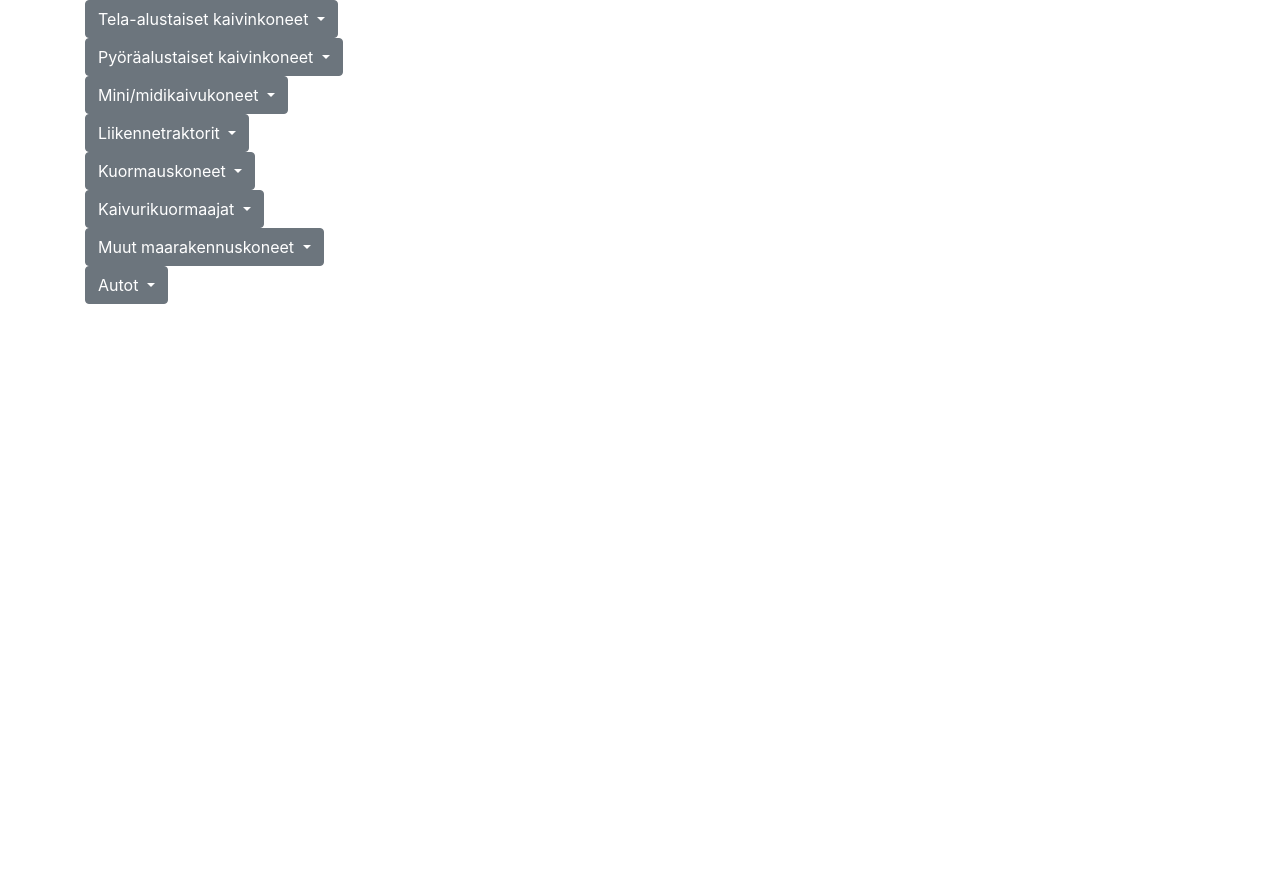
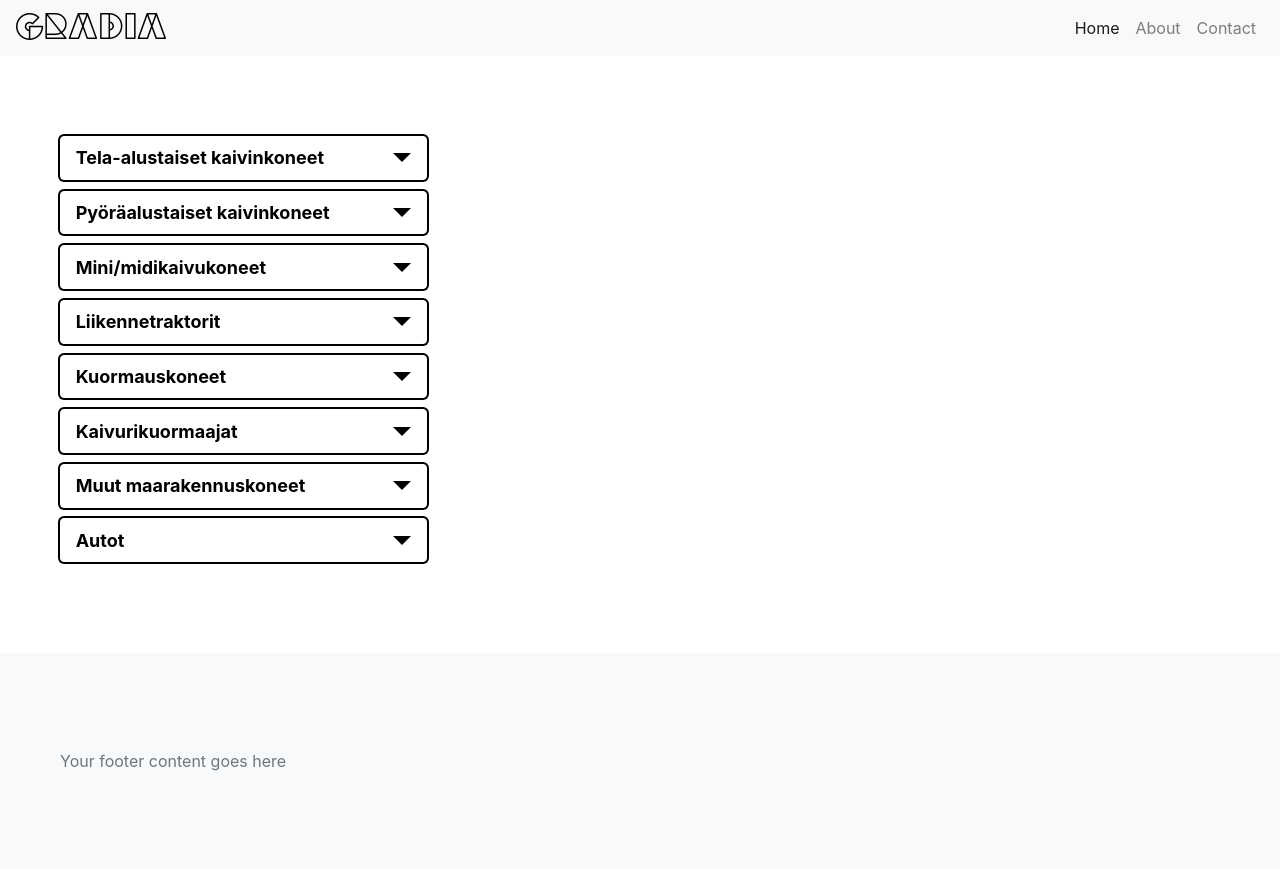
Before and after one commit to Team-OperativeDiary/Equipment-Usage-Diary, a Flask app: page / in a window 1280 px wide. Before the commit the page ends 304 px from the top, so only its background shows below. Run offline with Flask 3, Linux system fonts and the light colour scheme; some libraries are stand-ins or nearby versions.

Commit message:
Update mainwebsite UI

```diff
--- a/app/routes.py
+++ b/app/routes.py
@@ -40,9 +40,8 @@ machines = [
 
 @main_bp.route('/<category>/<machine_name>')
 def machine_details(category, machine_name):
-    # Your logic to retrieve machine details based on the category and machine_name
-    # For now, let's just return a string with the category and machine name
-    return f"Details for machine: {machine_name} in category: {category}"
+    return f"<h1>Details for machine: {machine_name} in category: {category}</h1>"
+
 
 
 @main_bp.route('/form', methods=['GET', 'POST'])
--- a/app/static/styles_main.css
+++ b/app/static/styles_main.css
@@ -1,34 +1,72 @@
-/* Override Bootstrap button styles */
-.btn-outline-primary {
-    color: #007bff; /* Set text color */
-    border-color: #007bff; /* Set border color */
+/* Apply initial styling to the dropdown button */
+.dropdown-toggle.btn-secondary {
+    background-color: #ffffff; /* Change to your desired color */
+    border-color: #ffffff; /* Change to your desired border color */
+    width: 100%; /* Set a fixed width for all dropdown buttons */
+    text-align: left; /* Align text to the left within the dropdown button */
+    margin-bottom: 2%; /* Add margin bottom to create space between buttons */
+    display: flex; /* Use flexbox */
+    justify-content: space-between; /* Align items with space between them */
+    align-items: center; /* Center items vertically */
+    padding: 2% 4%; /* Add padding */
+    font-size: 18px; /* Fixed font size for desktop */
+    font-weight: bold; /* Make text bold */
+    color: #000000; /* Text color */
+    box-shadow: 0 0 0 2px black; /* Add black outline */
 }
 
-.btn-outline-primary:hover {
-    color: #0056b3; /* Set text color on hover */
-    background-color: transparent; /* Make background transparent on hover */
+/* Style the hover effect of dropdown buttons */
+.dropdown-toggle.btn-secondary:hover {
+    background-color: #0c36ff; /* Change to your desired hover color */
+    border-color: #0c36ff; /* Change to your desired hover color */
+    color: #ffffff; /* Change text color to white on hover */
 }
 
-/* Optional: Add custom styles for specific elements */
-.category-label {
-    font-size: 20px;
-    font-weight: bold;
-    color: #333; /* Darker color for category labels */
+.dropdown-toggle.btn-secondary:focus{
+    box-shadow: 0 0 0 2px black;
 }
 
-/* Add padding to the container to create some space around the category groups */
-.category-groups {
-    padding: 20px;
+/* Style the text inside the dropdown button */
+.dropdown-toggle.btn-secondary .dropdown-text {
+    flex-grow: 1; /* Let the text grow to take available space */
 }
 
-/* Adjust spacing between category groups */
-.category-group {
-    margin-bottom: 20px;
+/* Style the dropdown arrow */
+.dropdown-toggle.btn-secondary .caret {
+    margin-left: 2%; /* Add margin to separate arrow from text */
 }
 
-.list-box {
-    border: 1px solid #ccc; /* Add border around the list */
-    border-radius: 5px; /* Optional: Add border-radius for rounded corners */
-    padding: 10px; /* Optional: Add padding for spacing */
-    list-style: none; /* Remove default list styles */
+.dropdown {
+    margin-bottom: 1%; /* Add margin bottom to create space between buttons */
+    display: flex; /* Use flexbox */
+    justify-content: center; /* Align items horizontally at the center */
+    align-items: center; /* Center items vertically */
 }
+
+.container {
+    margin-top: 60px; /* Adjust margin to accommodate the header */
+    margin-bottom: 60px; /* Adjust margin to accommodate the footer */
+    max-width: 1200px; /* Set a max-width for the container */
+    position: relative; /* Change position to relative */
+    padding: 20px; /* Add padding */
+    margin-left: auto; /* Automatically center the container horizontally */
+    margin-right: auto; /* Automatically center the container horizontally */
+
+}
+
+body {
+    color: #ffffff; /* Set default text color to white */
+}
+
+.dropdown-toggle.btn-secondary::after {
+    font-size: 30px; /* Adjust the font size to make the caret bigger */
+}
+
+
+
+
+@media (max-width: 768px) {
+    .container {
+        padding: 0 20px; /* Adjust padding for smaller screens */
+    }
+}
--- a/app/templates/main_page.html
+++ b/app/templates/main_page.html
@@ -11,8 +11,35 @@
 </head>
 
 <body>
+    <!-- Header -->
+    <header>
+        <nav class="navbar navbar-expand-lg navbar-light bg-light">
+            <a class="navbar-brand" href="#">
+                <img src="/static/gradialogo.png" class="d-inline-block align-top" alt="">
+            </a>
+            <button class="navbar-toggler" type="button" data-toggle="collapse" data-target="#navbarNav"
+                aria-controls="navbarNav" aria-expanded="false" aria-label="Toggle navigation">
+                <span class="navbar-toggler-icon"></span>
+            </button>
+            <div class="collapse navbar-collapse" id="navbarNav">
+                <ul class="navbar-nav ml-auto">
+                    <li class="nav-item active">
+                        <a class="nav-link" href="#">Home</a>
+                    </li>
+                    <li class="nav-item">
+                        <a class="nav-link" href="#">About</a>
+                    </li>
+                    <li class="nav-item">
+                        <a class="nav-link" href="#">Contact</a>
+                    </li>
+                </ul>
+            </div>
+        </nav>
+    </header>
 
+    <!-- Main Content -->
     <div class="container">
+
         <div class="row">
             <div class="col-md-6 col-lg-4">
                 <div class="dropdown">
@@ -168,8 +195,17 @@
                 </div>
             </div>
         </div>
+
     </div>
 
+    <!-- Footer -->
+    <footer class="footer mt-auto py-3 bg-light">
+        <div class="container">
+            <span class="text-muted">Your footer content goes here</span>
+        </div>
+    </footer>
+
+    <!-- Bootstrap and jQuery Scripts -->
     <script src="https://code.jquery.com/jquery-3.2.1.slim.min.js"
         integrity="sha384-KJ3o2DKtIkvYIK3UENzmM7KCkRr/rE9/Qpg6aAZGJwFDMVNA/GpGFF93hXpG5KkN"
         crossorigin="anonymous"></script>
```
Also changed, not shown: app/templates/lol.html (added, +43 -0 lines), app/static/gradialogo.png (added).
